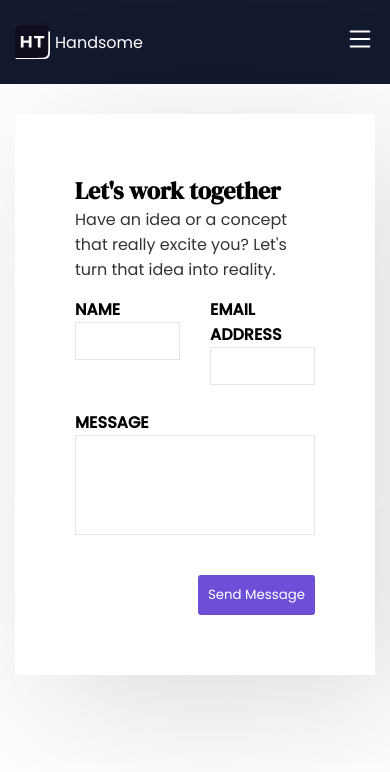
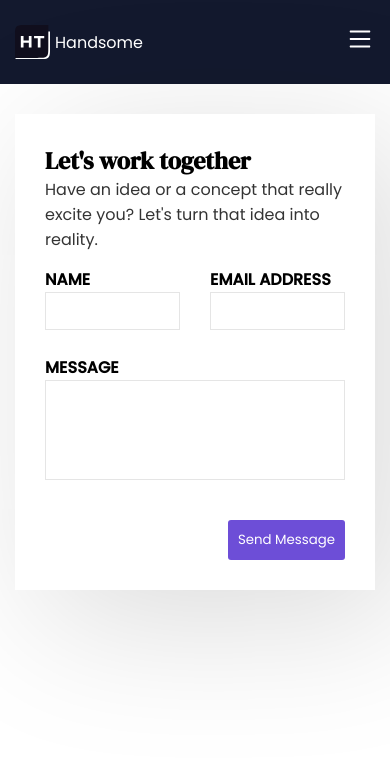
Before and after one commit to huzitaiwo/handsome, a React (Create React App) app: page /contact in a window 390 px wide. Shown: the top 772 px of the page. Built offline with nearby package versions, Linux system fonts and the light colour scheme.

Commit message:
reponsive contact page

```diff
--- a/src/pages/contact/Contact.css
+++ b/src/pages/contact/Contact.css
@@ -45,3 +45,10 @@ form button {
   margin-top: 15px;
   cursor: pointer;
 }
+
+/* tablet - 768px */
+@media (max-width: 768px) {
+  form {
+    padding: 30px;
+  }
+}
```
